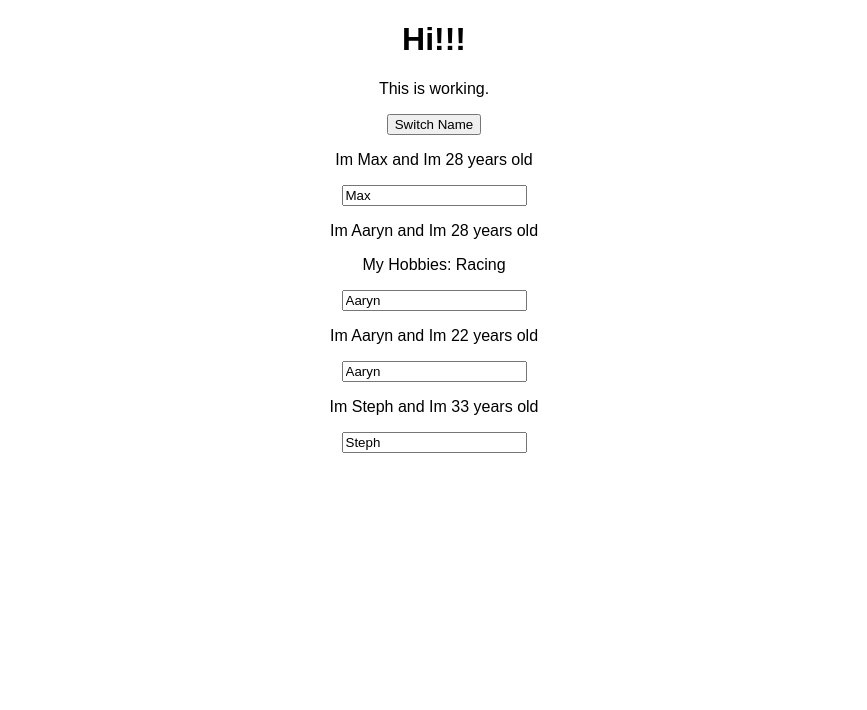
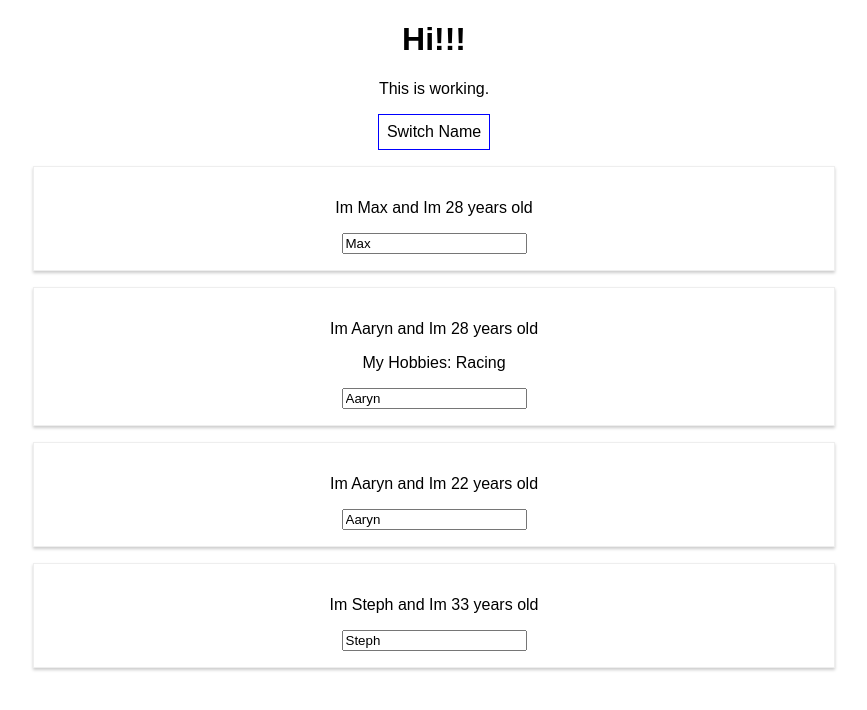
Before and after one commit to aabiro/react-app, a React (Create React App) app: page / in a window 1280 px wide. Shown: the top 710 px of the page, without its empty margins (206-1073 px from the left). Built offline with nearby package versions, Linux system fonts and the light colour scheme.

Commit message:
implemented two way data binding and css styling with inline styling

```diff
--- a/src/App.js
+++ b/src/App.js
@@ -1,5 +1,4 @@
 import React, { Component } from 'react';
-import logo from './logo.svg';
 import './App.css';
 import Person from './Person/Person'
 
@@ -36,11 +35,21 @@ class App extends Component {
   }
 
   render() {
+    const style = {
+      backgroundColor: 'white',
+      font: 'inherit',
+      border: '1px solid blue',
+      padding: '8px',
+      cursor: 'pointer'
+    };
+
     return (
       <div className="App">
         <h1>Hi!!!</h1>
         <p>This is working.</p>
-        <button onClick={() => this.switchNameHandler('Maxamillion')}>Switch Name</button>
+        <button
+          style={style}
+          onClick={() => this.switchNameHandler('Maxamillion')}>Switch Name</button>
         <Person
           name={this.state.persons[0].name}
           age={this.state.persons[0].age}  />
--- a/src/Person/Person.css
+++ b/src/Person/Person.css
@@ -0,0 +1,8 @@
+.Person {
+  width: 60%;
+  margin: 16px auto;
+  border: 1px solid #eee;
+  box-shadow: 0 2px 3px #ccc;
+  padding: 16px;
+  text-align: center;
+}
--- a/src/Person/Person.js
+++ b/src/Person/Person.js
@@ -4,17 +4,18 @@
 // }
 
 //instead use ES6 below..
-
 import React from 'react';
 
-//use these function type of components as much as possible, most simple
+import './Person.css';
+
+// use these function type of components as much as possible, most simple
 // components usually do not hold or manipulate state
 const person = (props) => {
     //return some JSX -looks like HTML, with some dynamic Javascript content
     //return <p>Im a Person and Im {Math.floor(Math.random() * 30)} years old</p>
     //dynamic content set from outside tags
     return (
-      <div>
+      <div className="Person">
           <p onClick={props.click}>Im {props.name} and Im {props.age} years old</p>
           <p>{props.children}</p>
           <input type='text' onChange={props.changed} value={props.name} />
```
